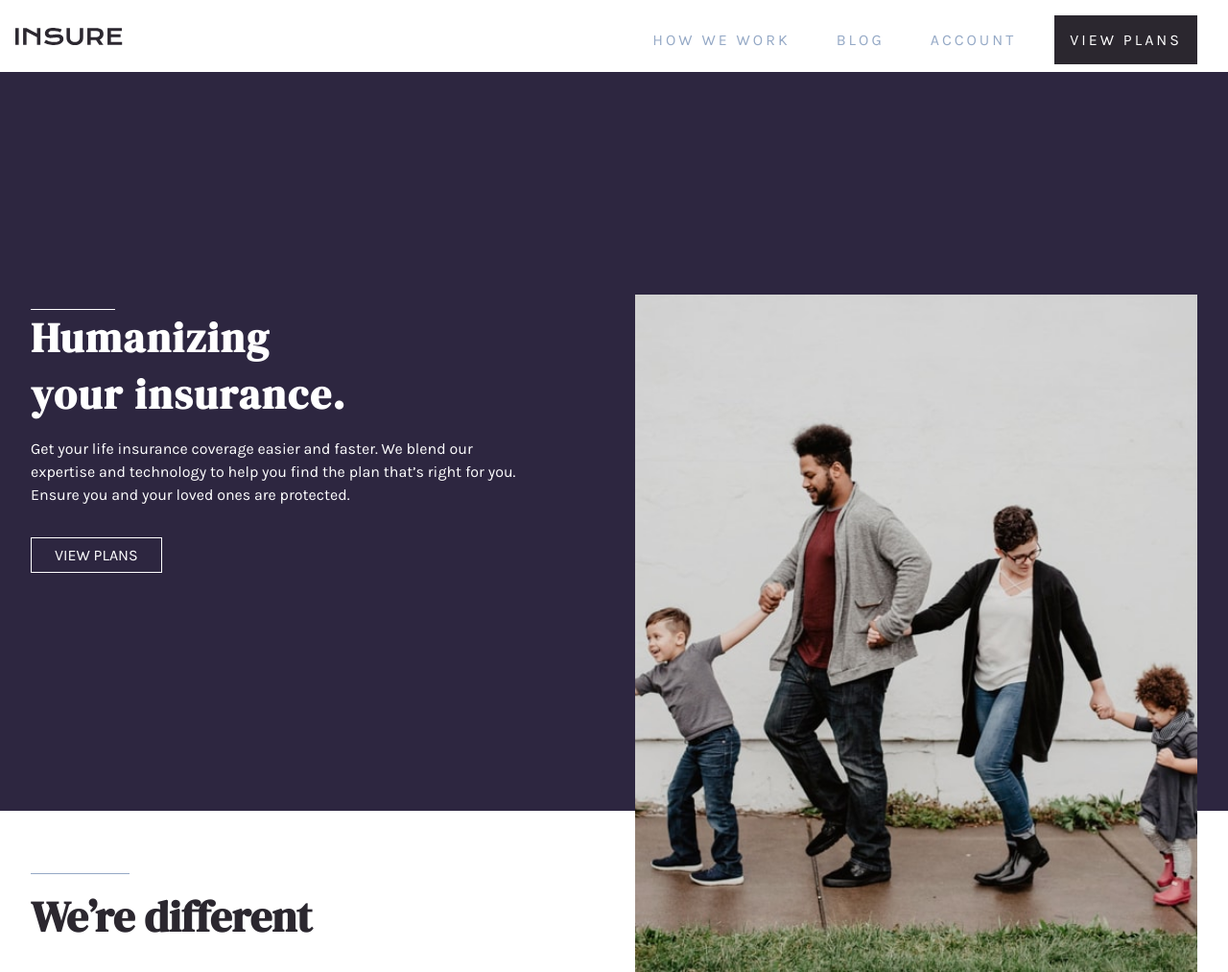
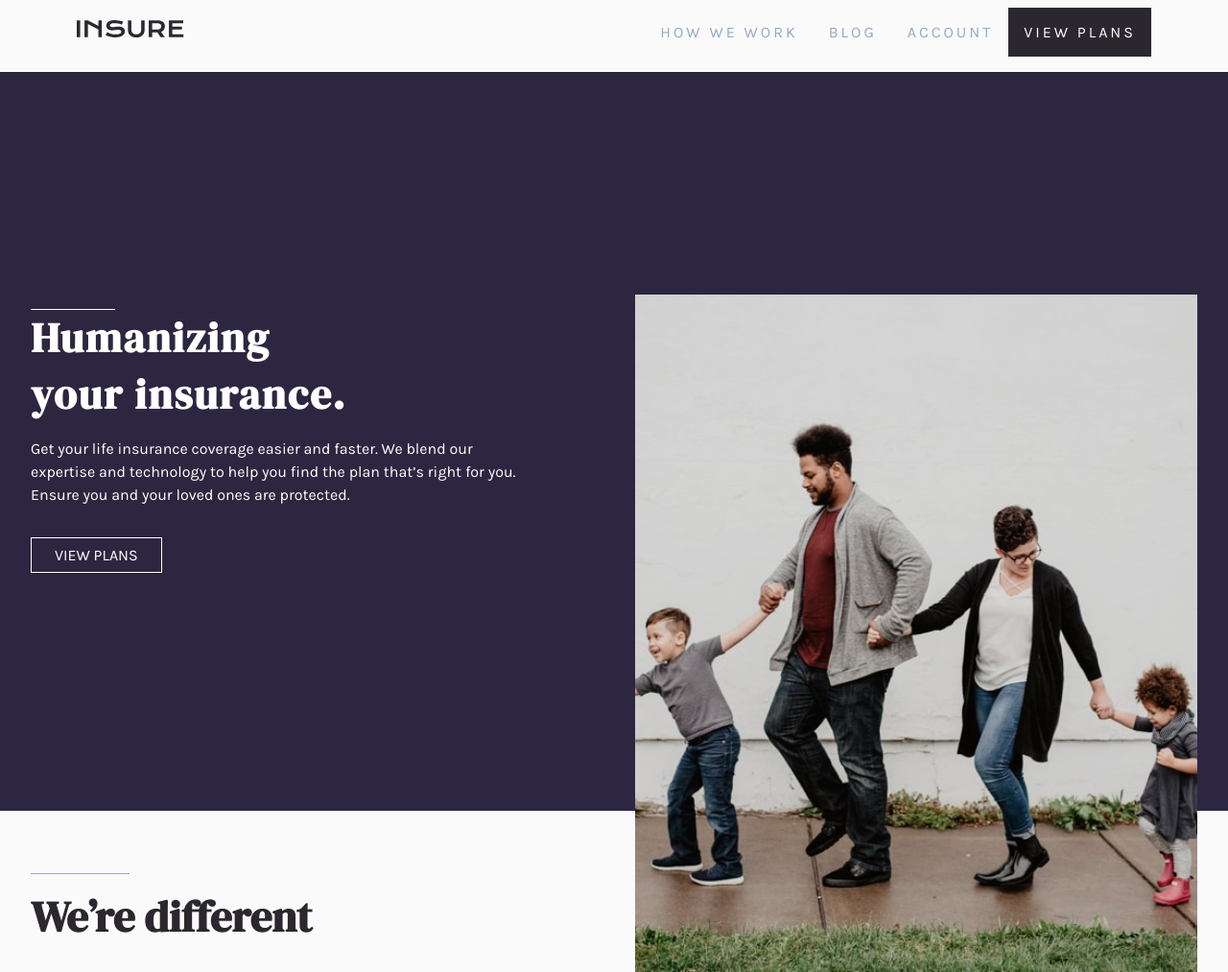
Before and after one commit to codernami/insure-landing-page, a plain HTML site: page index.html in a window 1280 px wide. Shown: the top 1013 px of the page at 96% size. Drawn offline with Linux system fonts and the light colour scheme.

Commit message:
Fixing header

```diff
--- a/index.html
+++ b/index.html
@@ -20,24 +20,26 @@
 <body>
 <div class="container">
   <header class="header">
-     <img class= "logo" src="./images/logo.svg" alt="logo">
 
-    <nav class= "navbar">
-      <img class= "icon" id="icon-hamburguer"
-      src="./images/icon-hamburguer.png" alt="icon-hamburguer">
-      <img class="icon hide-icon" id="icon-close" src= "./images/icon-close.svg" alt= "icon-close">
+    <nav class= "nav">
+      <div class="navbar">
+        <img class= "navbar-logo" src="./images/logo.svg" alt="logo">
+        <img class= "navbar-icon" id="icon-hamburguer"
+        src="./images/icon-hamburguer.png" alt="icon-hamburguer">
+        <img class="navbar-icon hide-icon" id="icon-close" src= "./images/icon-close.svg" alt= "icon-close">
+      </div>
 
-      <ul class="menu" id= "menu">
-        <li class="menu-item">
+      <ul class="nav_menu" id= "menu">
+        <li class="nav_menu-item">
           <a href="#">How we work</a>
         </li>
-        <li class="menu-item">
+        <li class="nav_menu-item">
           <a href="#">Blog</a>
         </li>
-        <li class="menu-item">
+        <li class="nav_menu-item">
           <a href="#">Account</a>
         </li>
-        <li class="menu-item">
+        <li class="nav_menu-item">
           <a href="#">View plans</a>
         </li>
       </ul>
--- a/styles/media-queries.css
+++ b/styles/media-queries.css
@@ -2,43 +2,41 @@
 	/*----------------------------------------
 	 		1.HEADER / NAVIGATION MENU
 	----------------------------------------*/
-	.header {
-		display: flex;
-	}
-	.logo {
-		position: relative;
-	}
-	.icon {
+	.navbar-icon {
 		display: none;
 	}
-	.navbar {
-		flex-direction: row;
-		align-items: center;
+	.nav {
+		display: flex;
+		justify-content: space-between;
+		width: 90%;
+		margin: 0 auto;
 	}
-	.menu {
+	.nav_menu {
 		display: flex;
 		justify-content: end;
 		height: auto;
 	    padding: 0;
+	    padding-right: 1rem;
+	    margin-top: 0;
 	    background-image: none;
-	    background-color: var(--bg-menu-desktop);
+	    background-color: var(--bg-header);
 	    transform: translateY(0);
 	}
-	.menu-item a {
-		padding: .5rem;
+	.nav_menu-item a {
+		padding: 1rem;
 		color: var(--font-color-grayish);
 		transition: text-shadow .1s;
 	}
-	.menu-item:last-child a{
-		padding: 1rem;
+	.nav_menu-item:last-child a{
+
 		background-color: var(--bg-plans-btn);
 		color: var(--font-color-light);
 	}
-	.menu-item a:hover {
+	.nav_menu-item a:hover {
 		color: var(--font-color-dark);
 		text-shadow: 0 0 .65px #000;
 	}
-	.menu-item:last-child a:hover{
+	.nav_menu-item:last-child a:hover{
 		color: var(--font-color-light);
 	}
 
--- a/styles/style.css
+++ b/styles/style.css
@@ -11,6 +11,8 @@
 			GENERAL STYLES
 -----------------------------------------*/
 :root {
+	--bg-body: hsl(0, 0%, 98%);
+	--bg-header: hsl(0, 0%, 98%);
 	--bg-menu-mobile: hsl(270, 9%, 17%);
 	--bg-menu-desktop: #FFF;
 	--bg-plans-btn: hsl(270, 9%, 17%);
@@ -31,6 +33,7 @@
 
 body {
 	font-family: 'Karla', sans-serif;
+	background-color: var(--bg-body);
 }
 .container {
 	width: 100%;
@@ -49,46 +52,46 @@ img {
 	position: sticky;
 	top: 0;
 	height: 75px;
-	padding: 1rem;
+	background-color: var(--bg-header);
+	z-index: 999;
 }
 
-.logo {
-	position: absolute;
-	top: 30%;
+.navbar {
+	display: flex;
+	justify-content: space-between;
+	align-items: center;
+}
+.navbar-logo {
 	width: 112px;
 	height: 18px;
-	z-index: 100;
+	margin:  1rem;
 }
-.icon {
+.navbar-icon {
 	width: 32px;
 	height: 32px;
+	margin:  1rem;
 }
-.navbar {
-	width: 100%;
-	display: flex;
-	flex-direction: column;
-	align-items: end;
-}
-.menu {
+.nav_menu {
 	display: none;
 	width: 100%;
 	height: 600px;
+	margin-top: .7rem;
 	padding: 1.5rem;
 	list-style-type: none;
 	background-image: url('../images/bg-pattern-mobile-nav.svg');
 	background-repeat: no-repeat;
 	background-position: bottom;
 	background-size: contain;
-	background-color: var(--bg-menu-mobile) ;
+	background-color: var(--bg-menu-mobile);
 	transform: translateY(-654px);
 	transition: transform .9s;
 }
-.menu-item {
-	padding: 1rem;
+.nav_menu-item {
+	padding: 1rem 0;
 	margin-top: .5rem;
 	text-align: center;
 }
-.menu-item a {
+.nav_menu-item a {
 	text-decoration: none;
 	text-transform: uppercase;
 	color: var(--font-color-light);
@@ -98,7 +101,7 @@ img {
 	cursor: pointer;
 }
 
-.menu-item a:focus{
+.nav_menu-item a:focus{
 	border: 1px solid var(--font-color-light);
 }
 
```
